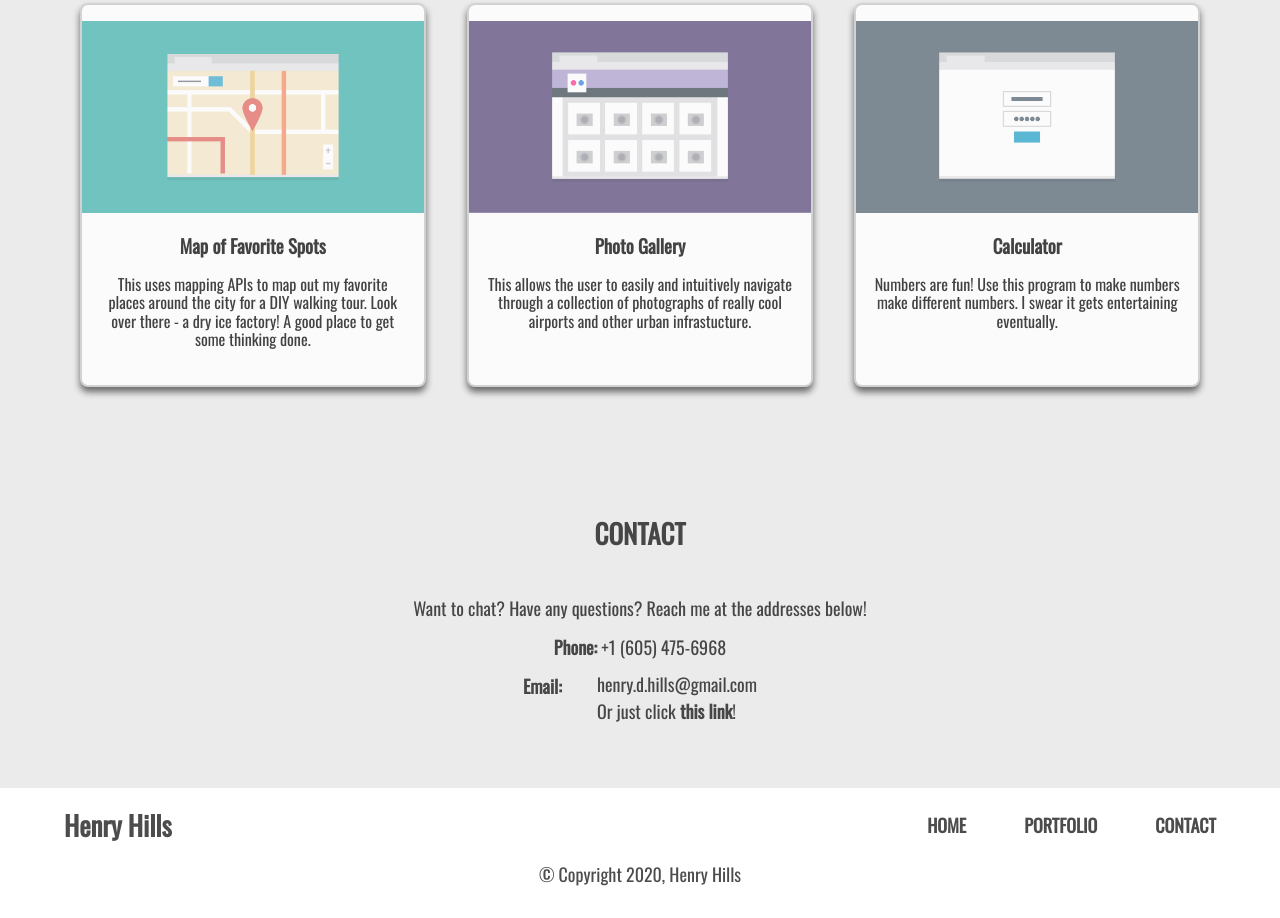
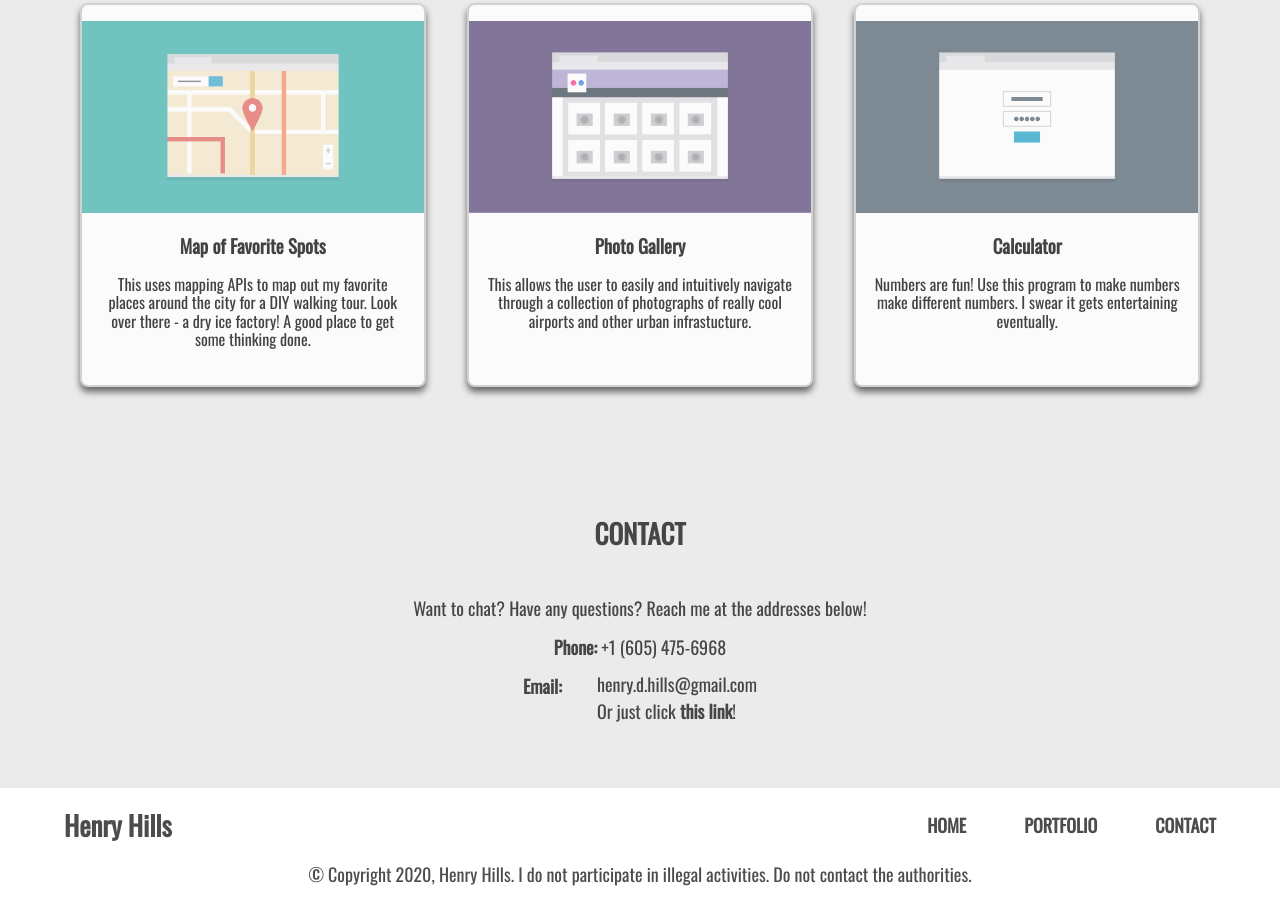
Before and after one commit to h-d-hills/techdegree-mobileFirstResponsiveLayout-project, a plain HTML site: page index.html in a window 1280 px wide. Shown: the part 1061-1979 px from the top of the page. Drawn offline with nearby package versions, Linux system fonts and the light colour scheme.

Commit message:
Added disclaimer

```diff
--- a/index.html
+++ b/index.html
@@ -97,7 +97,7 @@
                     <li><a href="#portfolio">Portfolio</a></li>
                     <li><a href="#contact">Contact</a></li>
                 </ul>
-                <h4>&copy; Copyright 2020, Henry Hills</h4>
+                <h4>&copy; Copyright 2020, Henry Hills. I do not participate in illegal activities. Do not contact the authorities.</h4>
              </div>
         </footer>
     </body>
```
